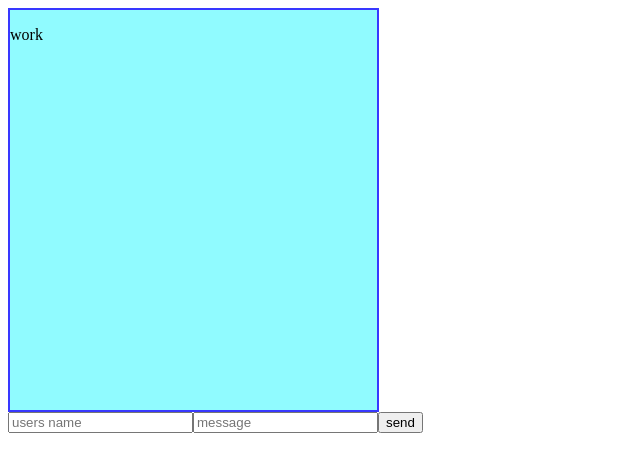
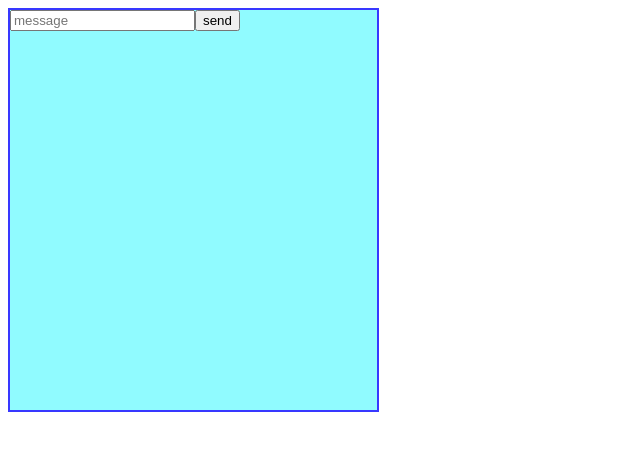
Before and after one commit to invector4ik002/myReactJS, a React app: page / in a window 1280 px wide. Shown: the top 472 px of the page, without its empty margins (0-640 px from the left). Built offline with nearby package versions, Linux system fonts and the light colour scheme.

Commit message:
23,01,2020 17:56

```diff
--- a/src/components/Form/Form.jsx
+++ b/src/components/Form/Form.jsx
@@ -2,7 +2,7 @@ import '../../style.css'
 
 import React, { Component } from 'react';
 
-import Input from '../Input/Input.jsx'
+import InputMessage from '../InputMessage/InputMessage.jsx'
 import Button from '../Button/Button.jsx'
 
 export default class Form extends Component {
@@ -11,12 +11,13 @@ export default class Form extends Component {
         event.preventDefault()
     };
 
+
     render() {
         return(
             <div >
                 <form onSubmit={this.submitForm} className="wrapper-appPosts">
-                    <Input type="text" placeholder="users name"/>
-                    <Input type="text" placeholder="message"/>
+                    {/* <Input type="text" placeholder="users name"/> */}
+                    <InputMessage type="text" placeholder="message"/>
                     <Button type="submit" buttonValue="send"/>
                 </form>
             </div>
--- a/src/components/Input/Input.jsx
+++ /dev/null
@@ -1,24 +0,0 @@
-import React, { Component } from 'react';
-
-export default class Input extends Component {
-
-    getValue =(event)=> {
-        console.log(event.target.value);
-        this.setState({userName:event.target.value})
-    };
-
-
-    render() {
-        const {type, placeholder} = this.props;
-        return (
-            <div>
-                <input
-                    onChange={this.getValue}
-                    type={type}
-                    placeholder={placeholder}
-                >
-                </input>
-            </div>
-        );
-    }
-}
--- /dev/null
+++ b/src/components/InputMessage/InputMessage.jsx
@@ -0,0 +1,33 @@
+import React, { Component } from 'react';
+
+import Message from '../Message/Message.jsx'
+
+export default class InputMessage extends Component {
+constructor(props) {
+        super(props);
+        this.state = {
+            // userName: '',
+            messageContent: '',
+        }
+    };
+    getValue =(event)=> {
+        // console.log(event.target.value);
+        this.setState({messageContent:event.target.value})
+    };
+
+
+    render() {
+        const {type, placeholder} = this.props;
+        return (
+            <div>
+                <Message message={this.state.messageContent}/>
+                <input
+                    onChange={this.getValue}
+                    type={type}
+                    placeholder={placeholder}
+                >
+                </input>
+            </div>
+        );
+    }
+}
--- /dev/null
+++ b/src/components/Message/Message.jsx
@@ -0,0 +1,16 @@
+import React, { Component } from 'react';
+
+export default class Message extends Component {
+    // constructor(props) {
+    //     super(props);
+    //     this.state = {
+    //         // userName: '',
+    //         messageContent: '',
+    //     }
+    // };
+    render() {
+        return(
+            <span>{this.props.message}</span>
+        )
+    }
+}
--- a/src/components/MessageList/MessageList.jsx
+++ b/src/components/MessageList/MessageList.jsx
@@ -2,23 +2,21 @@ import '../../style.css'
 
 import React, { Component } from 'react';
 
-// import Input from '../Input/Input.jsx'
-
+import Form from '../Form/Form.jsx'
 export default class MessageList extends Component {
-    constructor(props) {
-        super(props);
-        this.state = {
-            userName: '',
-            messageContent: '',
-        }
-    };
+    // constructor(props) {
+    //     super(props);
+    //     this.state = {
+    //         userName: '',
+    //         messageContent: '',
+    //     }
+    // };
 
     render() {
         return (
             <div>
                 <div className="messageList">
-                    <p>{this.state.userName}</p>
-                    <p>work</p>
+                    <Form/>
                 </div>
             </div>
         );
--- a/src/index.jsx
+++ b/src/index.jsx
@@ -2,7 +2,7 @@ import React, { Component } from 'react';
 import ReactDom from 'react-dom';
 
 import MessageList from './components/MessageList/MessageList.jsx';
-import Form from './components/Form/Form.jsx'
+// import Form from './components/Form/Form.jsx'
 
 class App extends Component {
 
@@ -10,7 +10,7 @@ class App extends Component {
         return(
             <div>
                 <MessageList/>
-                <Form/>
+                {/* <Form/>               */}
             </div>
         );
     }
```
